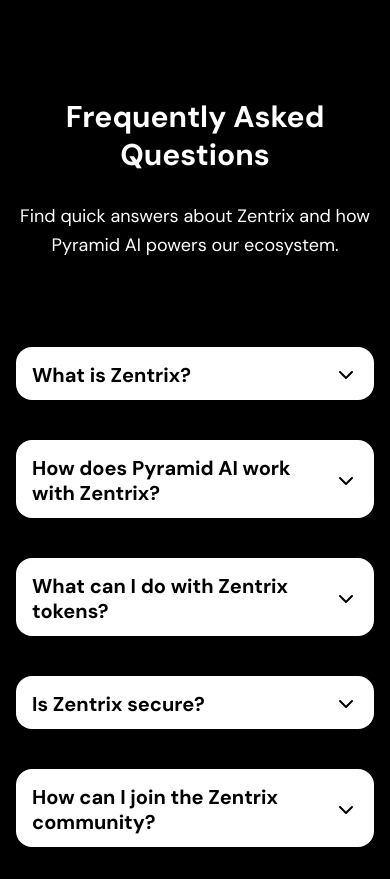
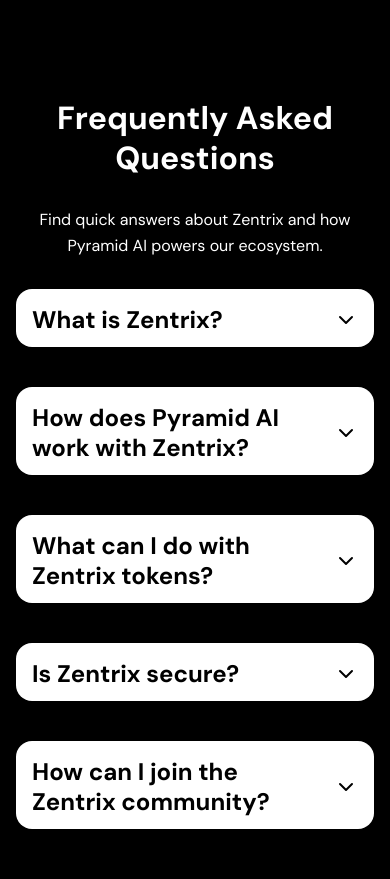
Before and after one commit to Lakindu-R/Zentrix-T00204, a React (Vite) app: page / in a window 390 px wide. Shown: the part 4540-5419 px from the top of the page. Built offline with nearby package versions, Linux system fonts and the light colour scheme.

Commit message:
complete QA section

```diff
--- a/src/pages/pageA/sections/question.tsx
+++ b/src/pages/pageA/sections/question.tsx
@@ -36,11 +36,11 @@ function Question() {
   };
   return (
     <section className="font-md mx-auto max-w-[1450px] px-4 py-8">
-      <div className="mt-[52px] mb-[86px] text-center text-white">
-        <h1 className="mb-[29px] text-3xl font-bold md:text-[52px]">
+      <div className="mt-[52px] mb-[30px] md:mb-[86px] text-center text-white">
+        <h1 className="mb-[29px] text-[32px] font-bold md:text-[52px]">
           Frequently Asked Questions
         </h1>
-        <p className="text-lg font-normal md:text-2xl">
+        <p className=" font-normal md:text-2xl">
           Find quick answers about Zentrix and how Pyramid AI powers our
           ecosystem.
         </p>
@@ -54,7 +54,7 @@ function Question() {
               className="w-full text-left lg:cursor-default"
             >
               <div className="m-4 mb-3 flex items-center justify-between">
-                <h2 className="pr-4 text-xl font-bold text-black md:text-2xl">
+                <h2 className="pr-4 text-2xl font-bold text-black md:text-2xl">
                   {question.title}
                 </h2>
                 {/* Chevron icon - only visible below 1024px */}
@@ -75,7 +75,7 @@ function Question() {
               } `}
             >
               <div className="max-w-[1450px] rounded-b-xl border border-white bg-black px-5 py-4">
-                <p className="m-0 text-sm leading-relaxed font-normal text-white md:text-base">
+                <p className="m-0 text-base leading-relaxed font-normal text-white md:text-base">
                   {question.text}
                 </p>
               </div>
```
